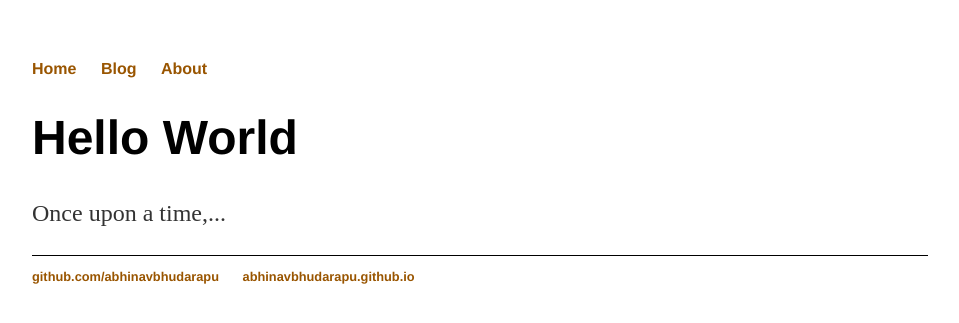
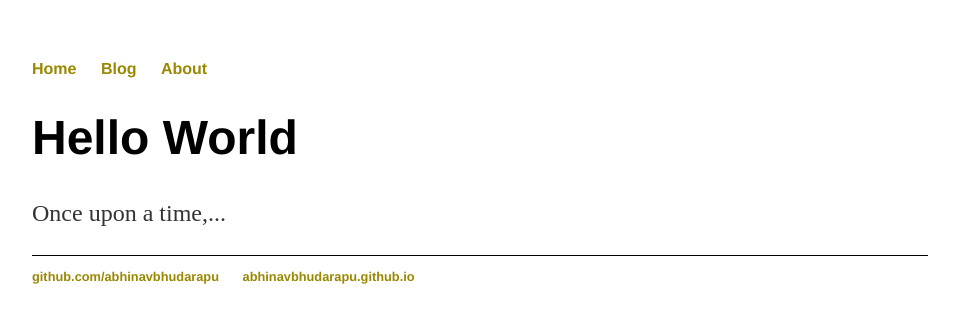
Before and after one commit to AbhinavBhudarapu/AbhinavBhudarapu.github.io, a Jekyll site: the page built from index.html, in a window 1280 px wide. Shown: the top 323 px of the page, without its empty margins (160-1119 px from the left). Built offline with Jekyll 4.4.1, drawn with Linux system fonts in a browser that asks for light colours.

Commit message:
Update main.css

```diff
--- a/css/main.css
+++ b/css/main.css
@@ -28,7 +28,7 @@ nav ul li, footer ul li {
 }
 a {
     text-decoration: none;
-    color: #950;
+    color: #980;
 }
 a:hover {
     text-decoration: underline;
```
